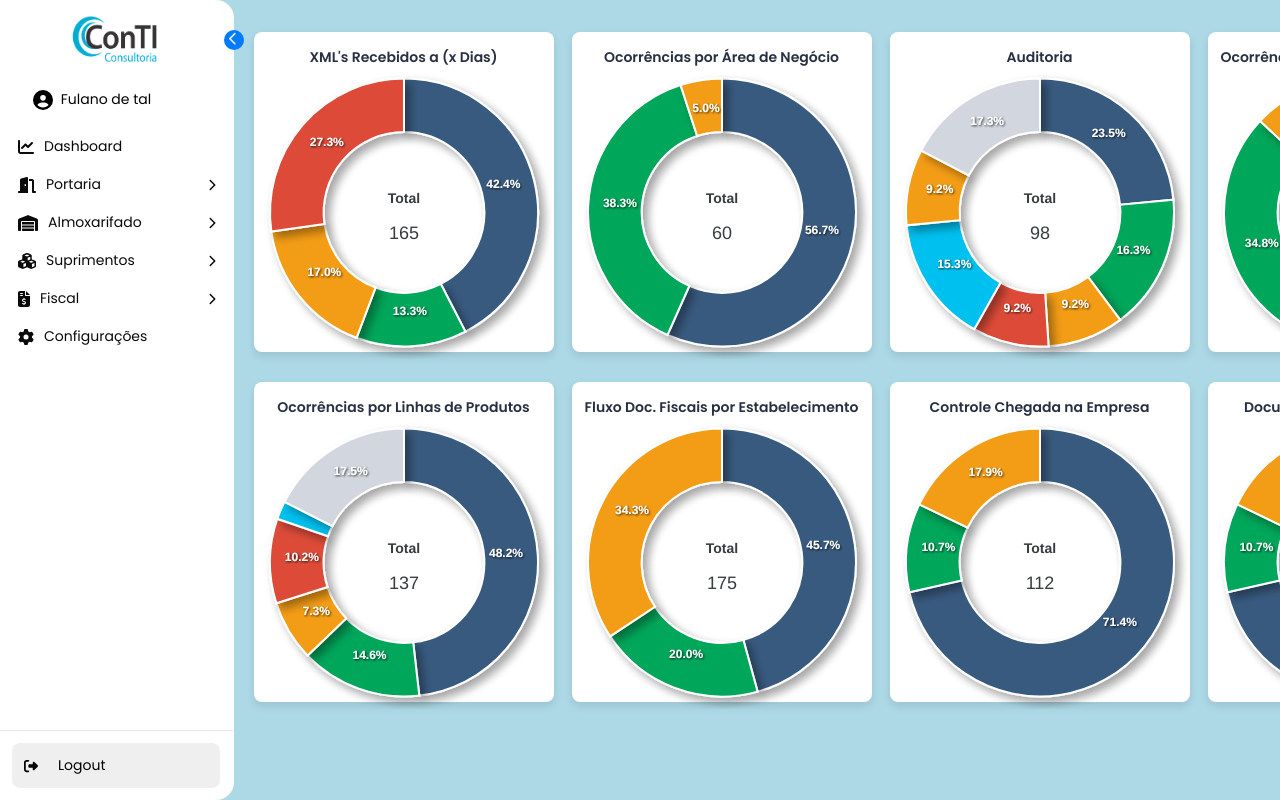
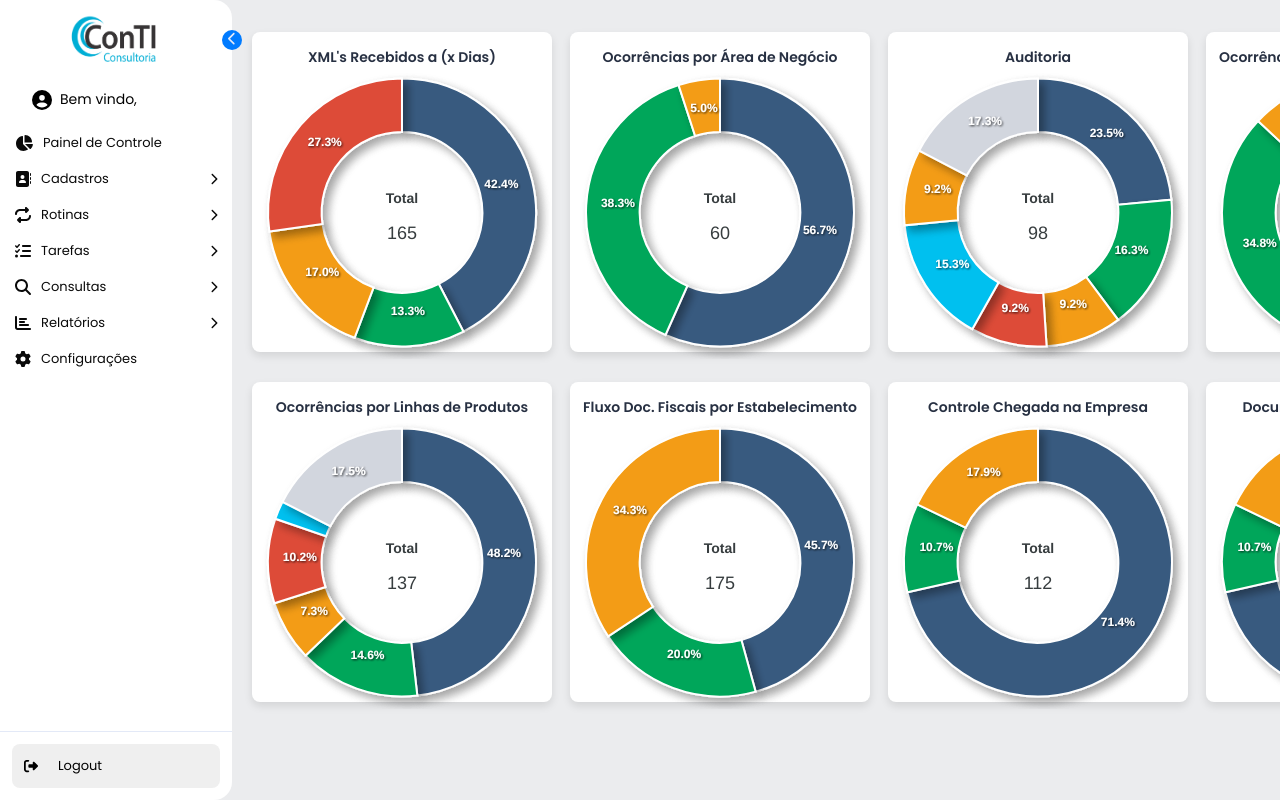
Before and after one commit to hudtadeu/conti-react, a React (Create React App) app: page / in a window 1280 px wide. Both pictures are taken after a click on the button 94 px from the left and 40 px from the top of the page. Shown: the top 800 px of the page. Built offline with nearby package versions, Linux system fonts and the light colour scheme.

Commit message:
Atualização

```diff
--- a/src/components/menu/Menu.js
+++ b/src/components/menu/Menu.js
@@ -1,6 +1,6 @@
 import React, { useState, useEffect } from 'react';
 import { FontAwesomeIcon } from '@fortawesome/react-fontawesome';
-import { faChartLine, faUserCircle, faGear, faChevronRight, faChevronDown, faRightFromBracket, faDoorOpen, faWarehouse, faCubes, faFileInvoiceDollar } from '@fortawesome/free-solid-svg-icons';
+import { faChartLine, faUserCircle, faGear, faChevronRight, faChevronDown, faRightFromBracket, faDoorOpen, faWarehouse, faCubes, faFileInvoiceDollar, faAddressBook, faTasks, faMagnifyingGlass, faChartBar, faChartPie, faRepeat } from '@fortawesome/free-solid-svg-icons';
 import './styleMenu.css';
 
 const Menu = () => {
@@ -14,24 +14,12 @@ const Menu = () => {
 
   const toggleSidebar = () => {
     setIsOpen(!isOpen);
-    setSubmenuOpen(''); // Close any open submenu when sidebar is toggled
+    setSubmenuOpen('');
   };
 
   const handleMenuItemClick = (item) => {
     setActiveItem(item);
-    setSubmenuOpen(''); // Close any open submenu when an item is clicked
-  };
-
-  const handleMouseEnter = (item) => {
-    if (isOpen) {
-      setSubmenuOpen(item);
-    }
-  };
-
-  const handleMouseLeave = () => {
-    if (isOpen) {
-      setSubmenuOpen('');
-    }
+    setSubmenuOpen((prev) => (prev === item ? '' : item));
   };
 
   return (
@@ -41,7 +29,7 @@ const Menu = () => {
           <img src="/conti_transparente.png" id="conti_transparente" alt="Logo" />
           <div id="welcome">
             <FontAwesomeIcon icon={faUserCircle} />
-            <span className="item-description">Fulano de tal</span>
+            <span className="item-description">Bem vindo, </span>
           </div>
         </div>
         <ul id="side_items">
@@ -50,26 +38,24 @@ const Menu = () => {
             onClick={() => handleMenuItemClick('Dashboard')}
           >
             <a href="#">
-              <FontAwesomeIcon icon={faChartLine} />
-              <span className="item-description">Dashboard</span>
+              <FontAwesomeIcon icon={faChartPie} />
+              <span className="item-description">Painel de Controle</span>
             </a>
           </li>
           <li
-            className={`side-item ${activeItem === 'Portaria' ? 'active' : ''}`}
-            onMouseEnter={() => handleMouseEnter('Portaria')}
-            onMouseLeave={handleMouseLeave}
+            className={`side-item ${activeItem === 'Cadastros' ? 'active' : ''}`}
           >
-            <a href="#" onClick={() => handleMenuItemClick('Portaria')}>
-              <FontAwesomeIcon icon={faDoorOpen} />
-              <span className="item-description">Portaria</span>
+            <a href="#" onClick={() => handleMenuItemClick('Cadastros')}>
+              <FontAwesomeIcon icon={faAddressBook} />
+              <span className="item-description">Cadastros</span>
               {isOpen && (
                 <FontAwesomeIcon
-                  icon={submenuOpen === 'Portaria' ? faChevronDown : faChevronRight}
+                  icon={submenuOpen === 'Cadastros' ? faChevronDown : faChevronRight}
                   className="submenu-icon"
                 />
               )}
             </a>
-            {submenuOpen === 'Portaria' && (
+            {submenuOpen === 'Cadastros' && (
               <ul className="submenu">
                 <li className="submenu-item">
                   <a href="#">Submenu 1</a>
@@ -81,21 +67,19 @@ const Menu = () => {
             )}
           </li>
           <li
-            className={`side-item ${activeItem === 'Almoxarifado' ? 'active' : ''}`}
-            onMouseEnter={() => handleMouseEnter('Almoxarifado')}
-            onMouseLeave={handleMouseLeave}
+            className={`side-item ${activeItem === 'Rotinas' ? 'active' : ''}`}
           >
-            <a href="#" onClick={() => handleMenuItemClick('Almoxarifado')}>
-              <FontAwesomeIcon icon={faWarehouse} />
-              <span className="item-description">Almoxarifado</span>
+            <a href="#" onClick={() => handleMenuItemClick('Rotinas')}>
+              <FontAwesomeIcon icon={faRepeat} />
+              <span className="item-description">Rotinas</span>
               {isOpen && (
                 <FontAwesomeIcon
-                  icon={submenuOpen === 'Almoxarifado' ? faChevronDown : faChevronRight}
+                  icon={submenuOpen === 'Rotinas' ? faChevronDown : faChevronRight}
                   className="submenu-icon"
                 />
               )}
             </a>
-            {submenuOpen === 'Almoxarifado' && (
+            {submenuOpen === 'Rotinas' && (
               <ul className="submenu">
                 <li className="submenu-item">
                   <a href="#">Submenu 1</a>
@@ -107,21 +91,19 @@ const Menu = () => {
             )}
           </li>
           <li
-            className={`side-item ${activeItem === 'Suprimentos' ? 'active' : ''}`}
-            onMouseEnter={() => handleMouseEnter('Suprimentos')}
-            onMouseLeave={handleMouseLeave}
+            className={`side-item ${activeItem === 'Tarefas' ? 'active' : ''}`}
           >
-            <a href="#" onClick={() => handleMenuItemClick('Suprimentos')}>
-              <FontAwesomeIcon icon={faCubes} />
-              <span className="item-description">Suprimentos</span>
+            <a href="#" onClick={() => handleMenuItemClick('Tarefas')}>
+              <FontAwesomeIcon icon={faTasks} />
+              <span className="item-description">Tarefas</span>
               {isOpen && (
                 <FontAwesomeIcon
-                  icon={submenuOpen === 'Suprimentos' ? faChevronDown : faChevronRight}
+                  icon={submenuOpen === 'Tarefas' ? faChevronDown : faChevronRight}
                   className="submenu-icon"
                 />
               )}
             </a>
-            {submenuOpen === 'Suprimentos' && (
+            {submenuOpen === 'Tarefas' && (
               <ul className="submenu">
                 <li className="submenu-item">
                   <a href="#">Submenu 1</a>
@@ -133,21 +115,43 @@ const Menu = () => {
             )}
           </li>
           <li
-            className={`side-item ${activeItem === 'Fiscal' ? 'active' : ''}`}
-            onMouseEnter={() => handleMouseEnter('Fiscal')}
-            onMouseLeave={handleMouseLeave}
+            className={`side-item ${activeItem === 'Consultas' ? 'active' : ''}`}
           >
-            <a href="#" onClick={() => handleMenuItemClick('Fiscal')}>
-              <FontAwesomeIcon icon={faFileInvoiceDollar} />
-              <span className="item-description">Fiscal</span>
+            <a href="#" onClick={() => handleMenuItemClick('Consultas')}>
+              <FontAwesomeIcon icon={faMagnifyingGlass} />
+              <span className="item-description">Consultas</span>
               {isOpen && (
                 <FontAwesomeIcon
-                  icon={submenuOpen === 'Fiscal' ? faChevronDown : faChevronRight}
+                  icon={submenuOpen === 'Consultas' ? faChevronDown : faChevronRight}
                   className="submenu-icon"
                 />
               )}
             </a>
-            {submenuOpen === 'Fiscal' && (
+            {submenuOpen === 'Consultas' && (
+              <ul className="submenu">
+                <li className="submenu-item">
+                  <a href="#">Submenu 1</a>
+                </li>
+                <li className="submenu-item">
+                  <a href="#">Submenu 2</a>
+                </li>
+              </ul>
+            )}
+          </li>
+          <li
+            className={`side-item ${activeItem === 'Relatórios' ? 'active' : ''}`}
+          >
+            <a href="#" onClick={() => handleMenuItemClick('Relatórios')}>
+              <FontAwesomeIcon icon={faChartBar} />
+              <span className="item-description">Relatórios</span>
+              {isOpen && (
+                <FontAwesomeIcon
+                  icon={submenuOpen === 'Relatórios' ? faChevronDown : faChevronRight}
+                  className="submenu-icon"
+                />
+              )}
+            </a>
+            {submenuOpen === 'Relatórios' && (
               <ul className="submenu">
                 <li className="submenu-item">
                   <a href="#">Submenu 1</a>
@@ -160,8 +164,6 @@ const Menu = () => {
           </li>
           <li
             className={`side-item ${activeItem === 'Configurações' ? 'active' : ''}`}
-            onMouseEnter={() => handleMouseEnter('Configurações')}
-            onMouseLeave={handleMouseLeave}
           >
             <a href="#" onClick={() => handleMenuItemClick('Configurações')}>
               <FontAwesomeIcon icon={faGear} />
--- a/src/components/menu/dashboard/styleDashboard.css
+++ b/src/components/menu/dashboard/styleDashboard.css
@@ -6,7 +6,7 @@
 
 body {
     font-family: 'Poppins', sans-serif;
-    background-color: #ADD8E6;
+    background-color: #ebecee;
     color: #333;
 
 }
--- a/src/components/menu/styleMenu.css
+++ b/src/components/menu/styleMenu.css
@@ -83,26 +83,23 @@ body {
 #side_items {
     display: flex;
     flex-direction: column;
-    gap: 5px;
+    gap: 10px;
     list-style: none;
 }
 
 .side-item {
     border-radius: 8px;
-    padding: 6px;
     cursor: pointer;
     transition: all 0.3s ease;
+    padding: 1px;
 }
 
-.side-item:hover {
+.side-item a:hover {
     background-color: #007bff;
     color: #fff;
     transform: translateX(10px);
 }
 
-.side-item:hover .item-description, .side-item:hover a, .side-item:hover .submenu-icon, .submenu-item a:hover {
-    color: #fff;
-}
 
 .side-item a {
     text-decoration: none;
@@ -111,6 +108,8 @@ body {
     justify-content: center;
     color: #0a0a0a;
     transition: all 0.3s ease;
+    padding: 2px;
+    border-radius: 5px;
 }
 
 .side-item a:hover {
@@ -177,7 +176,7 @@ body {
     overflow: hidden;
     white-space: nowrap;
     text-overflow: ellipsis;
-    font-size: 14px;
+    font-size: 13px;
     transition: width .6s;
     height: 0px;
 }
@@ -209,10 +208,10 @@ body {
     list-style: none;
     padding-left: 20px;
     margin-top: 5px;
+    font-size: 13px;
 }
 
 .submenu-item {
-    padding: 5px 0;
     transition: all 0.3s ease;
 }
 
@@ -231,7 +230,6 @@ body {
 .submenu-icon {
     margin-left: auto;
     font-size: 12px;
-    transition: all 0.3s ease;
 }
 
 #sidebar:not(.open-sidebar) .submenu-icon {
```
